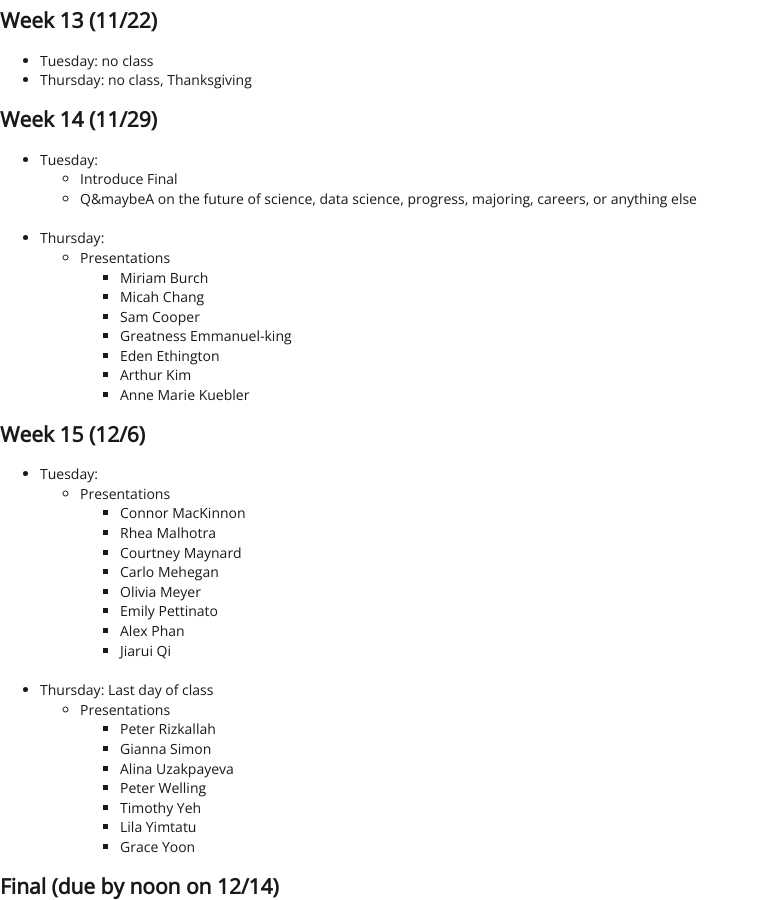
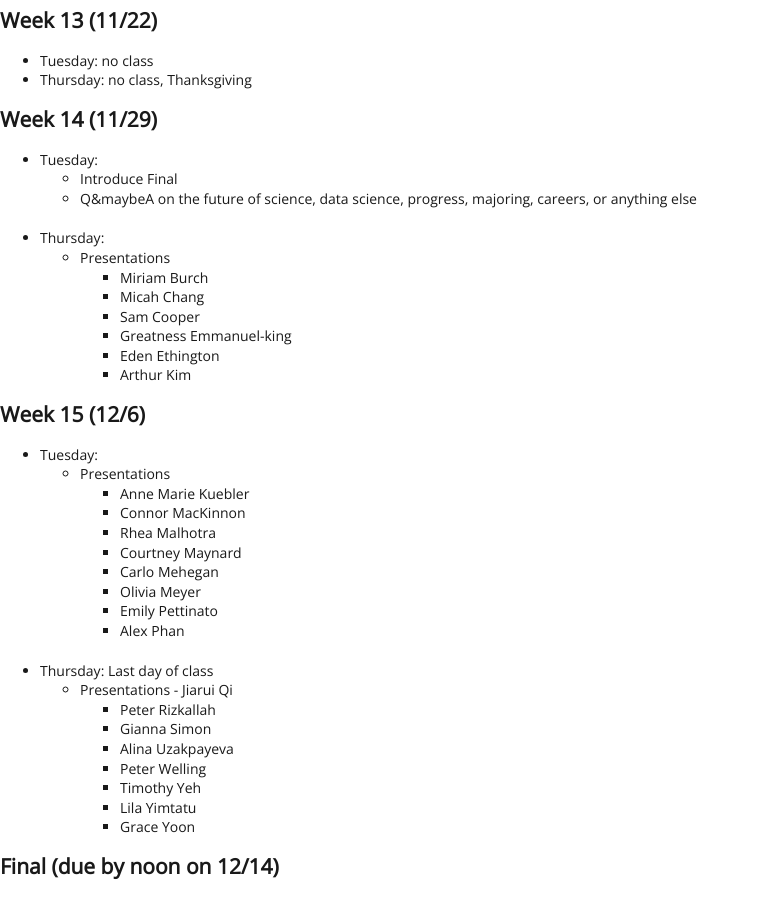
Before and after one commit to EMBrewer/dat150, a Jekyll site: the page built from _posts/2021-09-27-Schedule.md, in a window 1280 px wide and 900 px high, scrolled down 2787 px. Shown: the whole window, without its empty margins (0-759 px from the left). Built offline with Jekyll 4.4.1, drawn with Linux system fonts in a browser that asks for light colours; our own code applies the rules of GitHub Pages for plain Markdown files.

```diff
--- a/_posts/2021-09-27-Schedule.md
+++ b/_posts/2021-09-27-Schedule.md
@@ -130,11 +130,12 @@
 		- Greatness Emmanuel-king
 		- Eden Ethington
 		- Arthur Kim
-		- Anne Marie Kuebler
+
 
 ## Week 15 (12/6)
 - Tuesday:
 	- Presentations
+		- Anne Marie Kuebler
 		- Connor MacKinnon
 		- Rhea Malhotra
 		- Courtney Maynard
@@ -142,9 +143,9 @@
 		- Olivia Meyer
 		- Emily Pettinato
 		- Alex Phan
-		- Jiarui Qi
 - Thursday: Last day of class
 	- Presentations
+	 	- Jiarui Qi
 		- Peter Rizkallah
 		- Gianna Simon
 		- Alina Uzakpayeva
```
